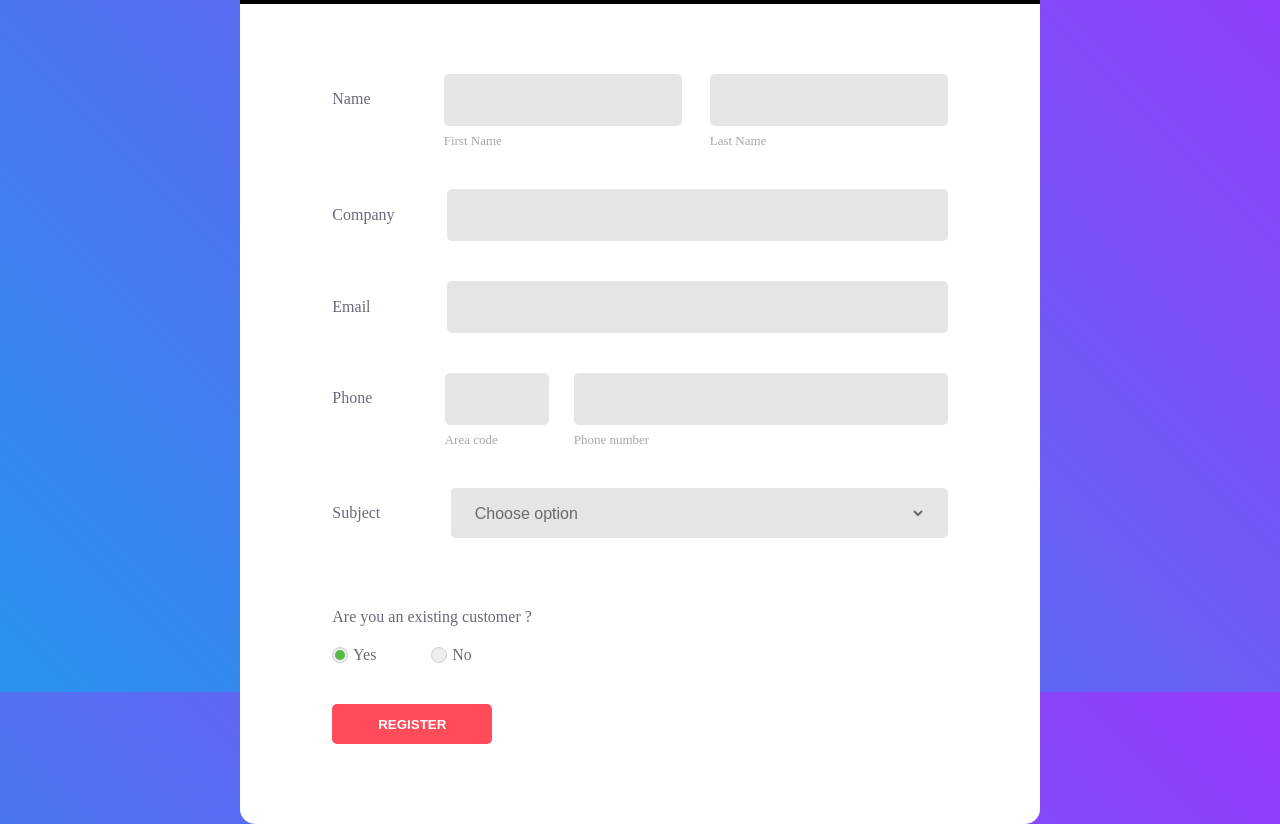
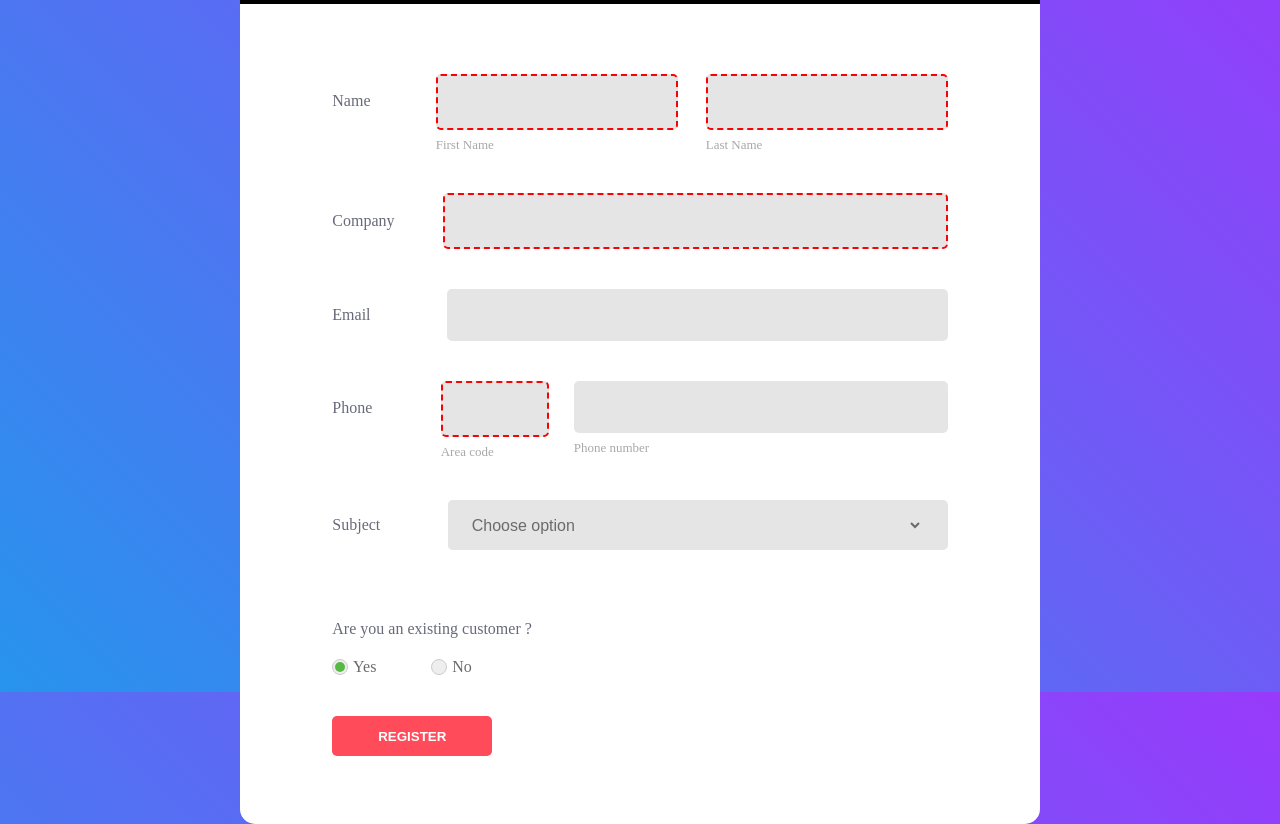
Before and after one commit to Leo599simplon/TD-Simplon, a plain HTML site: page formulaire/form.html in a window 1280 px wide. Shown: the part 124-948 px from the top of the page. Drawn offline with Linux system fonts and the light colour scheme; a web font is replaced by a local one.

Commit message:
start validation

```diff
--- a/formulaire/form.css
+++ b/formulaire/form.css
@@ -280,7 +280,7 @@ button
     background-color: #e5e5e5;
     border-radius: 5px;
     border-style: hidden;
-    width: 497px;
+    width: 500px;
     height: 50px;
 }
 
@@ -291,7 +291,7 @@ option
 }
 
 /********************************************
- * Démo 5
+ * Bouton radio vert
  *******************************************/
  input[type="radio"].demo6 {
     display: none;
@@ -325,3 +325,10 @@ option
   input[type="radio"].demo6:checked + label::after {
     background-color: #57b846;
   }
+
+
+
+  /*** changement de couleur sur l'input ***/
+  input:invalid {
+    border: 2px dashed red;
+  }
--- a/formulaire/form.html
+++ b/formulaire/form.html
@@ -33,11 +33,11 @@
                         <div class="txtName"><span class="policeTexte">Name</span></div>
                         <div class="input">
                             <div class="blocNom">
-                                <input type="text" id="nom" name="nom" class="interieurInputNom">
+                                <input type="text" id="nom" name="nom" required pattern ="[A-Z]+" class="interieurInputNom">
                                 <span class="espaceTexte">First Name</span>
                             </div>
                             <div class="blocNom">
-                                <input type="text" id="prénom" name="nom" class="interieurInputNom">
+                                <input type="text" id="prénom" name="nom" required pattern ="[A-Z][a-z' -]+" class="interieurInputNom">
                                 <span class="espaceTexte">Last Name</span>
                             </div>
                         </div>
@@ -48,7 +48,7 @@
 
                     <div class="champ" id="champ2">
                         <div class="txtCompany"><span class="policeTexte">Company</span></div>
-                        <input type="textarea" id="entreprise" name="entreprise" class="interieurInputBig">
+                        <input type="textarea" id="entreprise" name="entreprise"  required pattern ="[A-Z][a-z' -]+" class="interieurInputBig">
                     </div>
                     <div class="espaceLigne"></div>
                     <div class="champ" id="champ3">
@@ -60,7 +60,7 @@
                         <div class="txtName"><span class="policeTexte">Phone</span></div>
                         <div class="input">
                             <div class="blocNom">
-                                <input type="text" id="indicatif" name="Phone" class="inputPhone">
+                                <input type="text" id="indicatif" name="Phone" required pattern="[ +][0-9]{1,3}|[0-9]{1,3}" class="inputPhone">
                                 <span class="espaceTexte">Area code</span>
                             </div>
                             <div class="blocNom">
```
